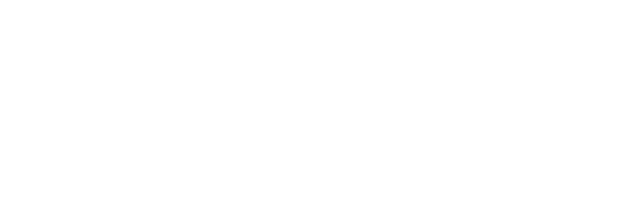
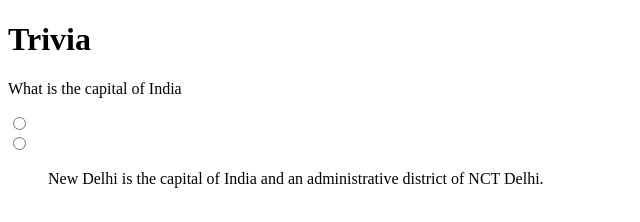
Before and after one commit to acciojob/trivia-Anjanadipti, a website: page main.html in a window 1280 px wide. Shown: the whole page, without its empty margins (0-640 px from the left). Drawn offline with Linux system fonts and the light colour scheme.

Commit message:
created a submission

```diff
--- a/main.html
+++ b/main.html
@@ -7,6 +7,24 @@
 </head>
 
 <body>
+	<h1>Trivia</h1>
+	<p>What is the capital of India</p>
+	<form>
+		<label>
+
+	<input type="radio" name="capital" value="New Delhi"
+		 New Delhi
+		</label><br>
+		<label>
+		<input type="radio" name="capital" value="Mumbai"
+		Mumbai
+			</label>
+	</form>
+
+
+			<blockquote class="quotation">
+			New Delhi is the capital of India and an administrative district of NCT Delhi.
+			</blockquote>
 	<!-- the entire body must be written by student -->
     <script type="text/javascript" src="./script.js">
 </script>
```
